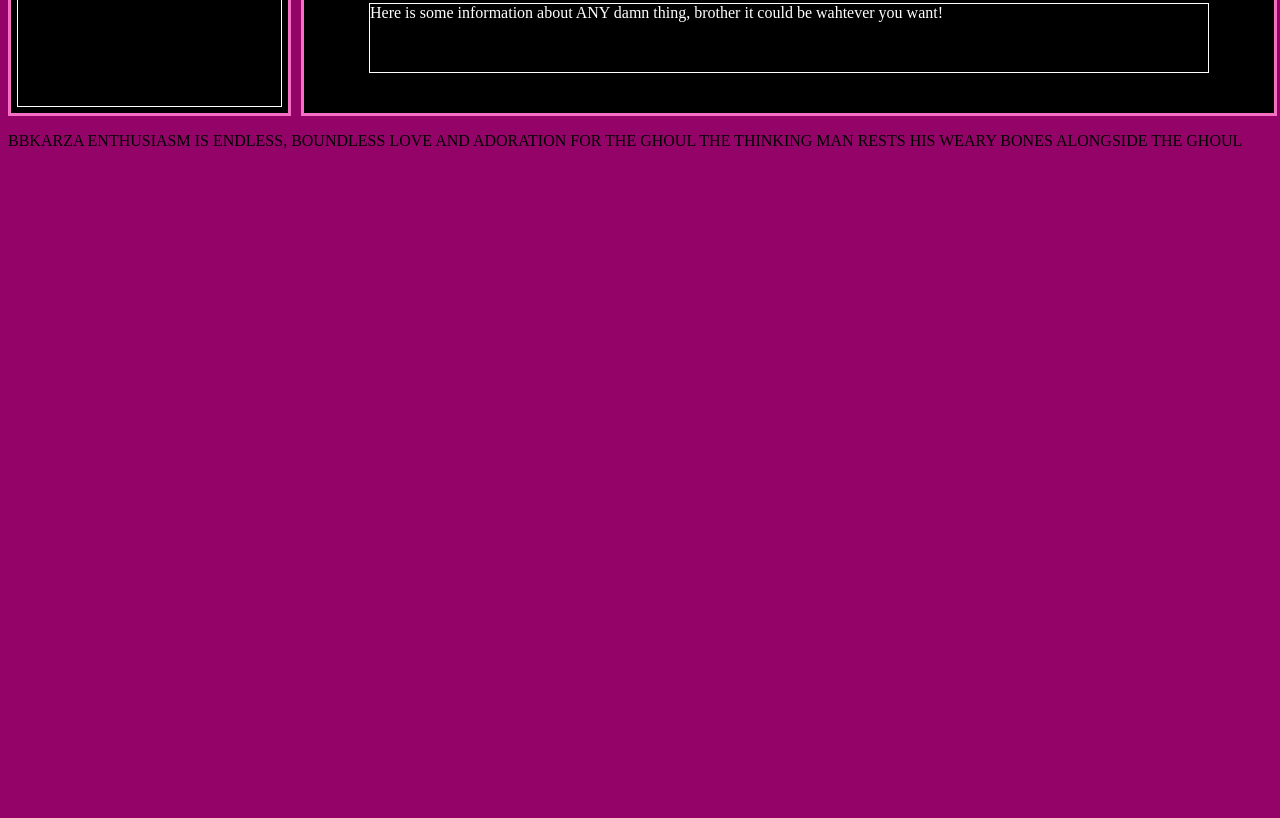
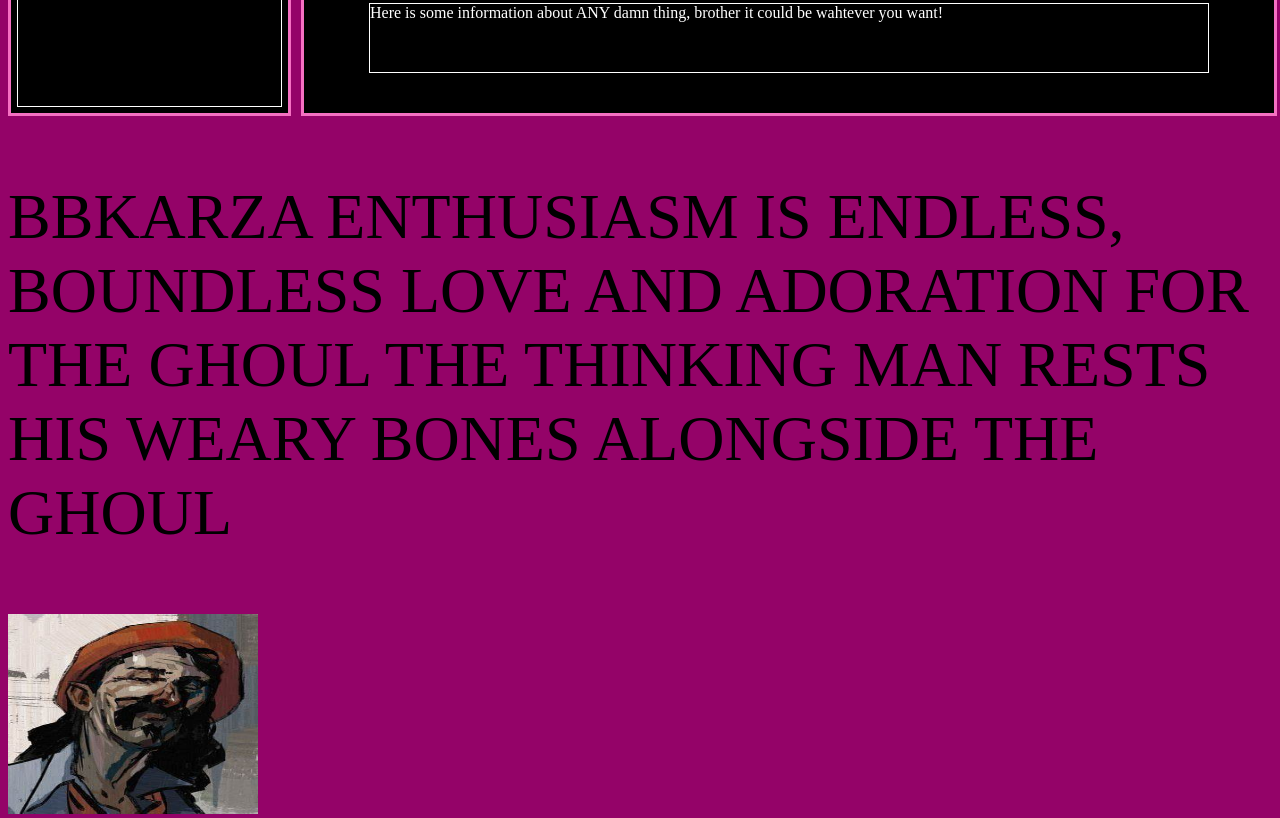
Before and after one commit to csinnott2/Head-Ghoul-House, a plain HTML site: page index.html in a window 1280 px wide. Shown: the part 378-1196 px from the top of the page. Before the commit the page ends 800 px from the top, so only its background shows below. Drawn offline with Linux system fonts and the light colour scheme.

Commit message:
A build with work 2 do

```diff
--- a/index.html
+++ b/index.html
@@ -56,12 +56,12 @@
         </div>
     </div>
     <div class="bigbottom">
-        <p>BBKARZA ENTHUSIASM IS ENDLESS, BOUNDLESS
+        <p class="message">BBKARZA ENTHUSIASM IS ENDLESS, BOUNDLESS
             LOVE AND ADORATION FOR THE GHOUL
             THE THINKING MAN RESTS HIS WEARY BONES ALONGSIDE
             THE GHOUL
         </p>
-        <img href="./images/one.png">
+        <img class="karza" src="./images/manana.jpeg" style="border-color: black">
     </div>
 
 </body>
--- a/styles.css
+++ b/styles.css
@@ -1,8 +1,15 @@
+html, body{
+    height: 100%;
+}
+
 body{
     display: flex;
     flex: 1;
     flex-direction: column;
     background-color: rgb(148, 3, 104);
+    justify-content: space-between;
+    align-content: space-between;
+    min-height: 100%;
 
 }
 .LOGO{
@@ -129,4 +136,16 @@ body{
 
 .bigBottom{
     display: flex;
+    flex-direction: row;
+    flex: 1;
+    min-height: 30%;
 }
+
+.message{
+    font-size: 64px;
+
+}
+.karza{
+    width: 250px;
+    height: 200px;
+}
```
Also changed, not shown: images/manana.jpeg (added).
